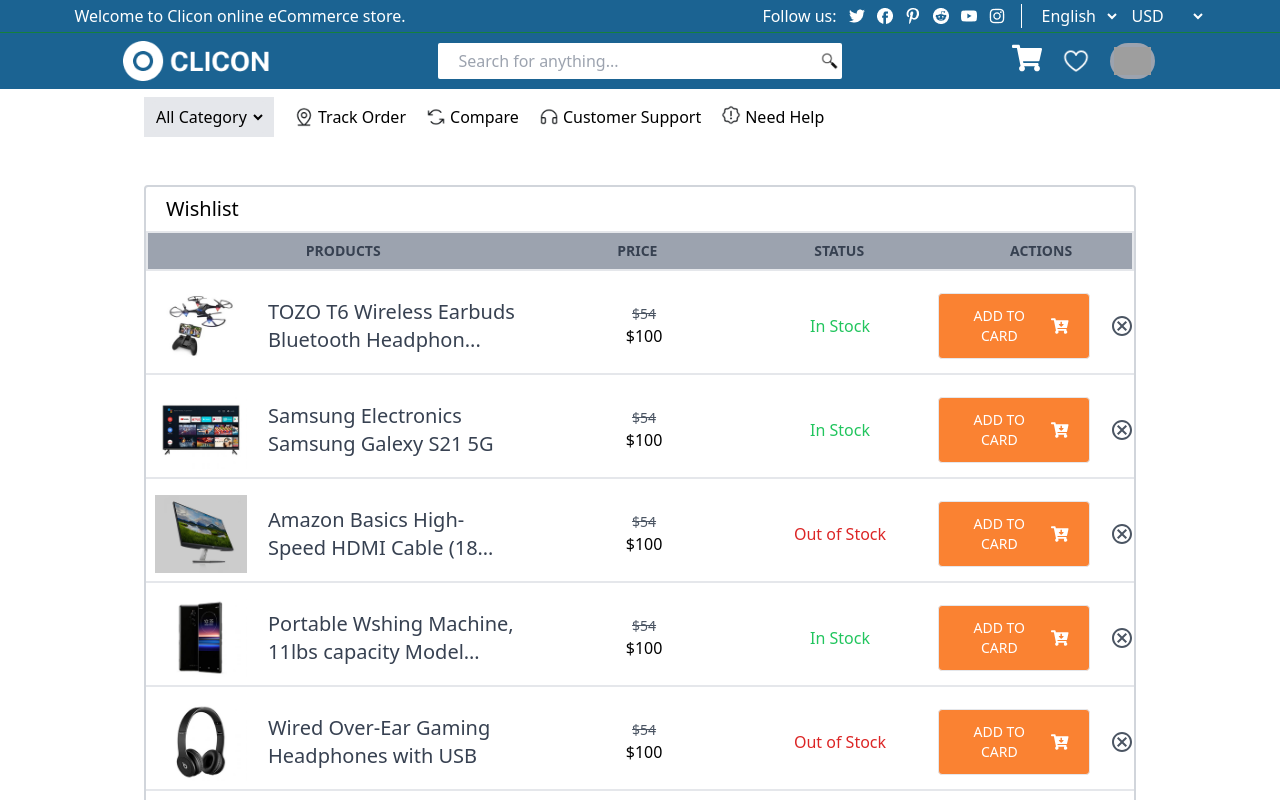
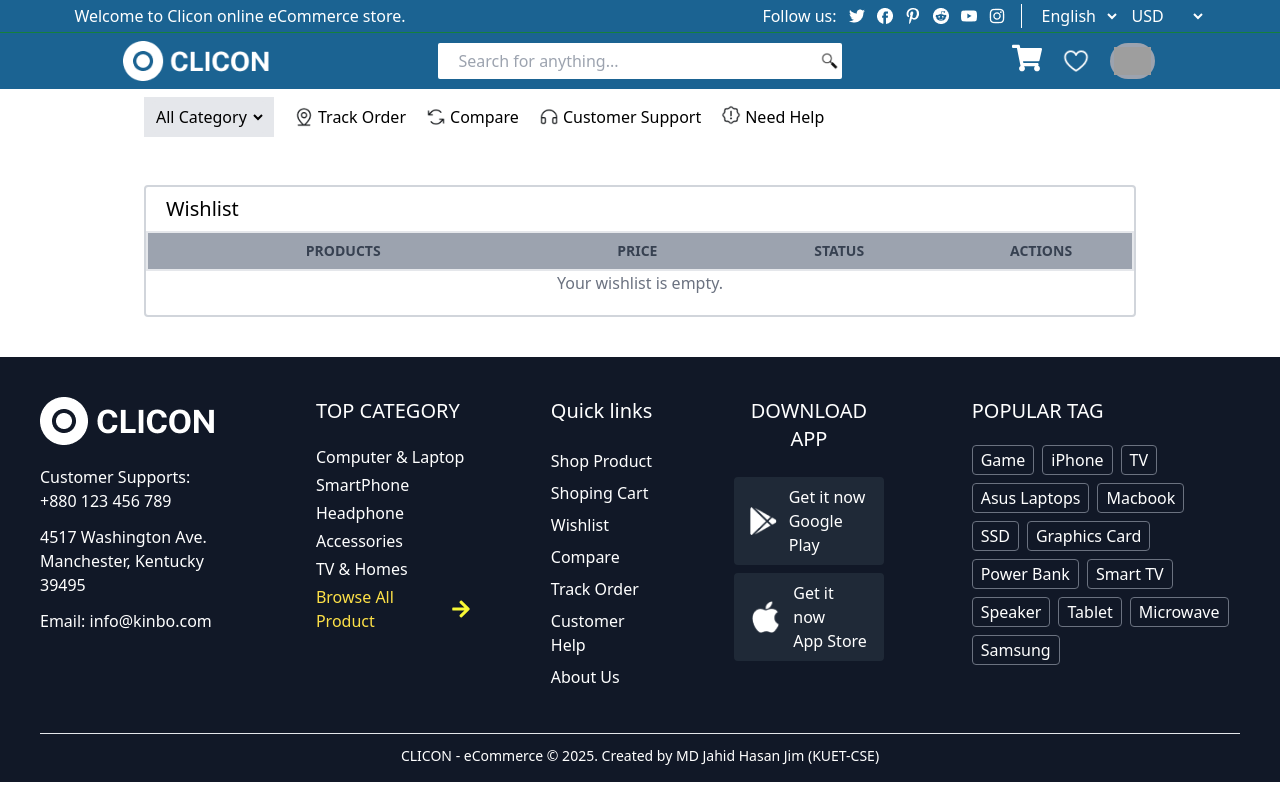
Before and after one commit to jim2107054/CLICON, a React (Vite) app in the folder frontend/: page /wish-list in a window 1280 px wide. Shown: the top 800 px of the page. Built offline with nearby package versions, Linux system fonts and the light colour scheme; grey boxes are pictures that could not be loaded.

Commit message:
add to wishlist done,

```diff
--- a/frontend/src/App.jsx
+++ b/frontend/src/App.jsx
@@ -112,6 +112,9 @@ const App = () => {
               addToCart={addToCart}
               removeFromCart={removeFromCart}
               updateCartQuantity={updateCartQuantity}
+              addToWishList={addToWishList}
+              removeFromWishList={removeFromWishList}
+              wishList={wishList}
             />
           }
         />
@@ -136,6 +139,9 @@ const App = () => {
               addToCart={addToCart}
               removeFromCart={removeFromCart}
               updateCartQuantity={updateCartQuantity}
+              addToWishList={addToWishList}
+              removeFromWishList={removeFromWishList}
+              wishList={wishList}
             />
           }
         />
@@ -148,6 +154,9 @@ const App = () => {
               removeFromCart={removeFromCart}
               updateCartQuantity={updateCartQuantity}
               Total={Total}
+              addToWishList={addToWishList}
+              removeFromWishList={removeFromWishList}
+              wishList={wishList}
             />
           }
         />
@@ -163,6 +172,9 @@ const App = () => {
               removeFromCart={removeFromCart}
               updateCartQuantity={updateCartQuantity}
               Total={Total}
+              addToWishList={addToWishList}
+              removeFromWishList={removeFromWishList}
+              wishList={wishList}
             />
           }
         />
--- a/frontend/src/components/AddToWishList.jsx
+++ b/frontend/src/components/AddToWishList.jsx
@@ -6,10 +6,8 @@ import { FaCartArrowDown } from "react-icons/fa";
 const AddToWishList = (props) => {
   const [cancled, setCancled] = useState(true);
   //distructure props
-  const {
-    product,
-    addToCart,
-  } = props;
+  const { product, addToCart, addToWishList, removeFromWishList, wishList } =
+    props;
   const OriginalPrice = 54;
   const DiscountPrice = 100;
   return (
@@ -19,10 +17,16 @@ const AddToWishList = (props) => {
           <div className="flex border-b-2 mt-2 h-20 md:h-24 md:gap-5 xl:gap-2 2xl:gap-4 w-full py-2">
             <div className="flex flex-row gap-1 md:gap-5 w-[40%] md:px-2 rounded line-clamp-2">
               <div className="flex h-full items-center justify-center w-1/2 md:w-1/4">
-                <img className="object-cover md:h-full h-12" src={product.image} alt="logo" />
+                <img
+                  className="object-cover md:h-full h-12"
+                  src={product.image}
+                  alt="logo"
+                />
               </div>
               <div className="flex items-center w-1/2 md:w-2/3">
-                <p className="leading-tight line-clamp-3 md:line-clamp-2 text-xs md:text-xl text-gray-700">{product.title}</p>
+                <p className="leading-tight line-clamp-3 md:line-clamp-2 text-xs md:text-xl text-gray-700">
+                  {product.title}
+                </p>
               </div>
             </div>
             <div className="flex justify-around w-[60%]">
@@ -40,7 +44,9 @@ const AddToWishList = (props) => {
                 <div className="flex gap-5 justify-center text-center px-2 py-1 w-full">
                   <p
                     className={`text-base leading-tight text-center font-medium ${
-                      product.status === "In Stock" ? "text-green-500" : "text-red-600"
+                      product.status === "In Stock"
+                        ? "text-green-500"
+                        : "text-red-600"
                     }`}
                   >
                     {product.status}
@@ -50,7 +56,7 @@ const AddToWishList = (props) => {
               <div className="justify-center flex w-1/3">
                 <div className="flex items-center gap-2 lg:gap-5">
                   <button
-                    onClick={()=> addToCart(product)}
+                    onClick={() => addToCart(product)}
                     className={`border flex items-center text-sm font-medium bg-blueButton hover:bg-blue-500 lg:gap-3 md:bg-btnColor duration-300 transition-all text-white px-2 py-1.5 lg:px-5 lg:py-3 rounded
                 ${
                   product.status === "In Stock"
--- a/frontend/src/components/Home/BestDeals.jsx
+++ b/frontend/src/components/Home/BestDeals.jsx
@@ -11,7 +11,7 @@ import { IoEyeOutline } from "react-icons/io5";
 
 const BestDeals = (props) => {
   const navigate = useNavigate();
-  const { cart, Total, addToCart } = props;
+  const { cart, Total, addToCart, addToWishList, wishList } = props;
   return (
     <div className="md:px-5 px-2 lg:px-0">
       {/*------------------Header Section-------------------*/}
@@ -114,6 +114,8 @@ const BestDeals = (props) => {
                     Total={Total}
                     addToCart={addToCart}
                     product={item}
+                    addToWishList={addToWishList}
+                    wishList={wishList}
                   />
                 </>
               ))}
--- a/frontend/src/components/Home/ComputerAccessories.jsx
+++ b/frontend/src/components/Home/ComputerAccessories.jsx
@@ -6,7 +6,7 @@ import { useNavigate } from "react-router-dom";
 import { assetsHome } from "../../assets/assetsHome";
 
 const ComputerAccessories = (props) => {
-  const { cart, Total, addToCart} = props;
+  const { cart, Total, addToCart, addToWishList, wishList } = props;
   const navigate = useNavigate();
   return (
     <div className="flex flex-col px-5 lg:px-0 gap-5 lg:flex-row">
@@ -51,6 +51,8 @@ const ComputerAccessories = (props) => {
               Total={Total}
               addToCart={addToCart}
               product={item}
+              addToWishList={addToWishList}
+              wishList={wishList}
             />
           ))}
         </div>
--- a/frontend/src/components/Home/FeaturedProducts.jsx
+++ b/frontend/src/components/Home/FeaturedProducts.jsx
@@ -1,4 +1,3 @@
-import React from "react";
 import { assetsHome } from "../../assets/assetsHome";
 import { FaArrowRight } from "react-icons/fa6";
 import shopItems from "../../assets/ShopItem";
@@ -7,7 +6,7 @@ import { useNavigate } from "react-router-dom";
 
 const FeaturedProducts = (props) => {
   const navigate = useNavigate();
-  const { cart, Total, addToCart } = props;
+  const { cart, Total, addToCart, addToWishList, wishList } = props;
   return (
     <div>
       <div className="flex flex-col-reverse px-2 md:px-5 lg:px-0 md:flex-row gap-5 mt-8">
@@ -81,6 +80,8 @@ const FeaturedProducts = (props) => {
                       Total={Total}
                       addToCart={addToCart}
                       product={item}
+                      addToWishList={addToWishList}
+                      wishList={wishList}
                     />
                   </>
                 ))}
--- a/frontend/src/components/ItemCard.jsx
+++ b/frontend/src/components/ItemCard.jsx
@@ -4,7 +4,7 @@ import { FaCartArrowDown } from "react-icons/fa6";
 import { GoHeartFill } from "react-icons/go";
 
 const ItemCard = (props) => {
-  const { product, Total, addToCart } = props;
+  const { product, Total, addToCart, addToWishList, wishList } = props;
 
   return (
     <div>
@@ -35,7 +35,9 @@ const ItemCard = (props) => {
             </span>
           )}
           <span
-          className="absolute right-1.5 top-2">
+            onClick={() => addToWishList(product)}
+            className="absolute right-1.5 top-2"
+          >
             <GoHeartFill className="text-2xl md:text-3xl text-blue-300 hover:text-red-500" />
           </span>
         </div>
--- a/frontend/src/pages/ShopPage.jsx
+++ b/frontend/src/pages/ShopPage.jsx
@@ -12,7 +12,7 @@ const ShopPage = (props) => {
   const totalNumberOfPages = Math.ceil(shopItems.length / perPageItems);
   const [currentPage, setCurrentPage] = useState(1);
 
-  const { cart, Total, addToCart} = props;
+  const { cart, Total, addToCart, addToWishList, wishList } = props;
   return (
     <div>
       <div className="flex flex-col gap-10 md:flex-row px-1 md:px-5 lg:px-36 py-5">
@@ -319,6 +319,8 @@ const ShopPage = (props) => {
                   Total={Total}
                   addToCart={addToCart}
                   product={item}
+                  addToWishList={addToWishList}
+                  wishList={wishList}
                 />
               ))}
           </div>
--- a/frontend/src/pages/WishList.jsx
+++ b/frontend/src/pages/WishList.jsx
@@ -1,9 +1,17 @@
-import shopItems from "../assets/ShopItem";
 import AddToWishList from "../components/AddToWishList";
 
 const WishList = (props) => {
   //distructuring props
-  const {cart,Total,addToCart,removeFromCart, updateCartQuantity} = props;
+  const {
+    cart,
+    Total,
+    addToCart,
+    removeFromCart,
+    updateCartQuantity,
+    addToWishList,
+    removeFromWishList,
+    wishList,
+  } = props;
   return (
     <div>
       <div className="flex flex-col lg:flex-row gap-5 px-1 md:px-10 lg:px-36 py-10">
@@ -14,24 +22,32 @@ const WishList = (props) => {
               <p className="text-sm font-bold text-gray-700">PRODUCTS</p>
             </div>
             <div className="flex w-[60%] md:gap-5">
-              <p className="text-sm font-bold w-1/3 mx-auto text-center text-gray-700">PRICE</p>
-              <p className="text-sm font-bold w-1/3 mx-auto text-center text-gray-700">STATUS</p>
-              <p className="text-sm font-bold w-1/3 mx-auto text-center text-gray-700">ACTIONS</p>
+              <p className="text-sm font-bold w-1/3 mx-auto text-center text-gray-700">
+                PRICE
+              </p>
+              <p className="text-sm font-bold w-1/3 mx-auto text-center text-gray-700">
+                STATUS
+              </p>
+              <p className="text-sm font-bold w-1/3 mx-auto text-center text-gray-700">
+                ACTIONS
+              </p>
             </div>
           </div>
-          {
-            shopItems.length > 0 ? (
-              shopItems.slice(0,5).map((product) => (
+          {wishList.length > 0 ? (
+            wishList
+              .slice(0, 5)
+              .map((product) => (
                 <AddToWishList
                   key={product.id}
                   product={product}
                   addToCart={addToCart}
+                  addToWishList={addToWishList}
+                  removeFromWishList={removeFromWishList}
                 />
               ))
-            ) : (
-              <p className="text-center text-gray-500">Your wishlist is empty.</p>
-            )
-          }
+          ) : (
+            <p className="text-center text-gray-500">Your wishlist is empty.</p>
+          )}
         </div>
       </div>
     </div>
```
Also changed, not shown: frontend/src/pages/HomePage.jsx (+19 -5 lines).
